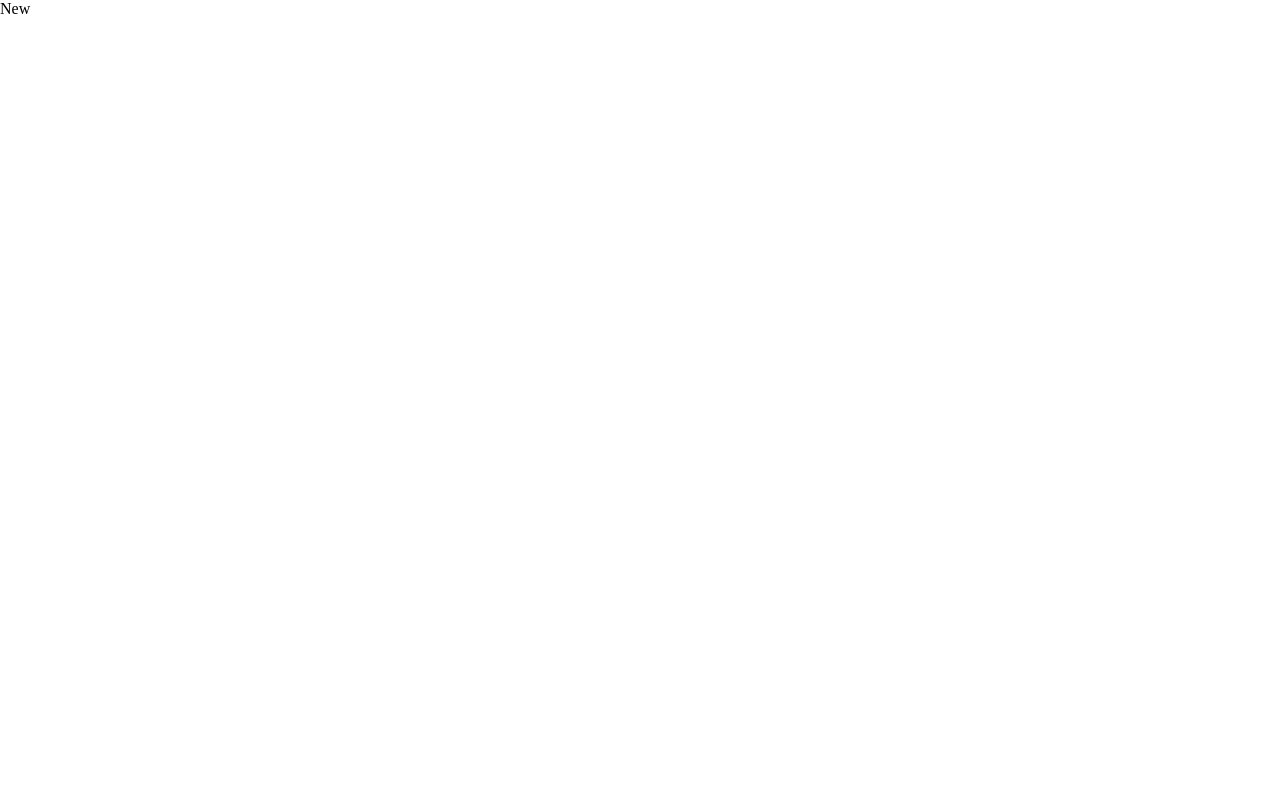
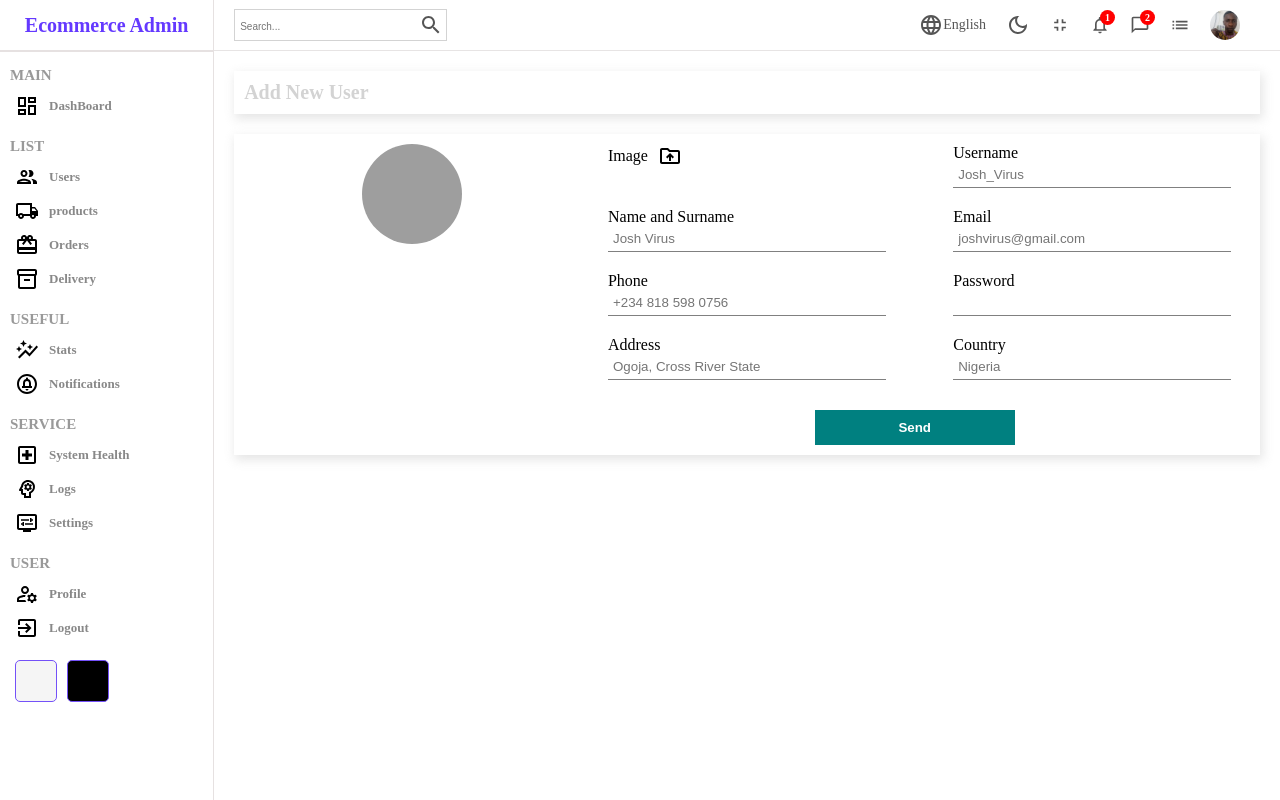
Before and after one commit to JOSH2019GABRIEL/React_Tutorial, a React (Create React App) app: page /users/new in a window 1280 px wide. Built offline with nearby package versions, Linux system fonts and the light colour scheme; grey boxes are pictures that could not be loaded.

Commit message:
Forms
FormSource

Co-Authored-By: joshVirus <19405903+JoshVirus@users.noreply.github.com>

```diff
--- a/src/App.js
+++ b/src/App.js
@@ -5,6 +5,7 @@
 import List from './pages/list/List'
 import Single from './pages/single/Single'
 import New from './pages/new/New'
+import { productInputs, userInput } from './formSource'
 
 function App() {
   return (
@@ -18,12 +19,12 @@
          <Route path="users">
             <Route index element= {<List/>} />
             <Route path=":userId" element= {<Single/>}/>
-            <Route path="new" element={<New/>} />
+            <Route path="new" element={<New inputs= {userInput} title= "Add New User" />} />
             </Route>
             <Route path="products">
             <Route index element= {<List/>} />
             <Route path=":productId" element= {<Single/>}/>
-            <Route path="new" element={<New/>} />
+            <Route path="new" element={<New inputs= {productInputs} title= "Add New Product" />} />
             </Route>
 
        </Routes>
--- /dev/null
+++ b/src/formSource.js
@@ -0,0 +1,83 @@
+export const userInput = [
+   { id: 1,
+    label: "Username",
+    type: "text",
+    placeholder: "Josh_Virus",
+},
+{ id: 2,
+    label: "Name and Surname",
+    type: "text",
+    placeholder: "Josh Virus",
+},
+{ id: 3,
+    label: "Email",
+    type: "email",
+    placeholder: "joshvirus@gmail.com",
+},
+{ id: 4,
+    label: "Phone",
+    type: "text",
+    placeholder: "+234 818 598 0756",
+},
+{ id: 5,
+    label: "Password",
+    type: "password",
+},
+{ id: 6,
+    label: "Address",
+    type: "text",
+    placeholder: "Ogoja, Cross River State",
+},
+{ id: 7,
+    label: "Country",
+    type: "text",
+    placeholder: "Nigeria",
+},
+];
+
+export const productInputs =[
+    {
+        id: 1,
+        label: "Title",
+        type: "text",
+        placeholder: "Apple Macbook Pro",
+    },
+    {
+        id: 2,
+        label: "Description",
+        type: "text",
+        placeholder: "Description",
+    },
+    {
+        id: 3,
+        label: "Category",
+        type: "text",
+        placeholder: "Computers",
+    },
+    {
+        id: 4,
+        label: "Price",
+        type: "text",
+        placeholder: "2400",
+    },
+    {
+        id: 5,
+        label: "Stock",
+        type: "text",
+        placeholder: "in Stock",
+    },
+];
+
+export const loginInput = [
+    {
+        id:1,
+        Label: "Username",
+        type: "text",
+        placeholder: "Enter Username",
+    },
+    {
+        id:2,
+        Label: "Password",
+        type: "password",
+    },
+];
--- a/src/pages/new/New.jsx
+++ b/src/pages/new/New.jsx
@@ -1,9 +1,51 @@
-import React from 'react'
+import "./new.scss";
+import Sidebar from "../../components/sidebar/Sidebar"
+import Navbar from "../../components/navbar/Navbar"
+import DriveFolderUploadOutlinedIcon from '@mui/icons-material/DriveFolderUploadOutlined';
+import { useState } from "react";
 
-const New = () => {
+
+const New = ({inputs, title}) => {
+  const [file, setFile] = useState("");
+
   return (
-    <div>New</div>
-  )
-}
+    <div className="new">
+      <Sidebar/>
+      <div className="newContainer">
+        <Navbar/>
+        <div className="top">
+          <h1>{title}</h1>
+        </div>
+        <div className="bottom">
+          <div className="left"><img
+          src={file ? URL.createObjectURL(file) : "https://icon-library.com/images/no-image-icon/no-image-icon-0.jpg"}
+          alt="Avatar" /></div>
+          <div className="right"><form>
+          <div className="formInput">
+          <label htmlFor="file">
+            Image<DriveFolderUploadOutlinedIcon className="icon" />
+            </label>
+            <input type="file"
+            id="file"
+            onChange={e=>setFile(e.target.files[0])} style={{display: "none"}}/>
+          </div>
+
+          {inputs.map(input=> (
+
+            <div className="formInput" key={input.id}>
+            <label>{input.label}</label>
+            <input type={input.type} placeholder={input.placeholder} />
+          </div>
+          ))}
+
+          <button>Send</button>
+
+            </form></div>
+        </div>
+
+      </div>
+    </div>
+  );
+};
 
 export default New
--- a/src/pages/new/new.scss
+++ b/src/pages/new/new.scss
@@ -0,0 +1,83 @@
+.new{
+    width: 100%;
+    display: flex;
+
+    .newContainer{
+        flex: 5;
+
+
+        .top, .bottom{
+            -webkit-box-shadow: 2px 4px 10px 1px rgba(0, 0 , 0, 0.47);
+            box-shadow: 2px 4px 10px 1px rgba(201, 201, 201, 0.47);
+            padding: 10px;
+            margin: 20px;
+            display: flex;
+
+
+            h1{
+                color: lightgray;
+                font-size: 20px;
+            }
+
+            .left{
+                flex: 1;
+                text-align: center;
+
+                img{
+                    width: 100px;
+                    height: 100px;
+                    border-radius: 50%;
+                    object-fit: cover;
+                }
+            }
+
+            .right{
+                flex: 2;
+
+                form{
+                display: flex;
+                flex-wrap: wrap;
+                gap: 20px;
+                justify-content: space-around;
+
+                .formInput{
+                    width: 40%;
+
+                    label{
+                        display: flex;
+                        align-items: center;
+                        gap: 10px;
+
+
+                        .icon{
+                            cursor: pointer;
+                        }
+                    }
+
+                      input{
+                        width: 100%;
+                        padding: 5px;
+                        border: none;
+                        border-bottom: 1px solid gray;
+                    }
+
+                }
+
+                button{
+                    width: 200px;
+                    padding: 10px;
+                    border: none;
+                    background-color: teal;
+                    color: white;
+                    font-weight: bold;
+                    cursor: pointer;
+                    margin-top: 10px;
+
+                }
+                }
+            }
+
+        }
+    }
+
+}
```
